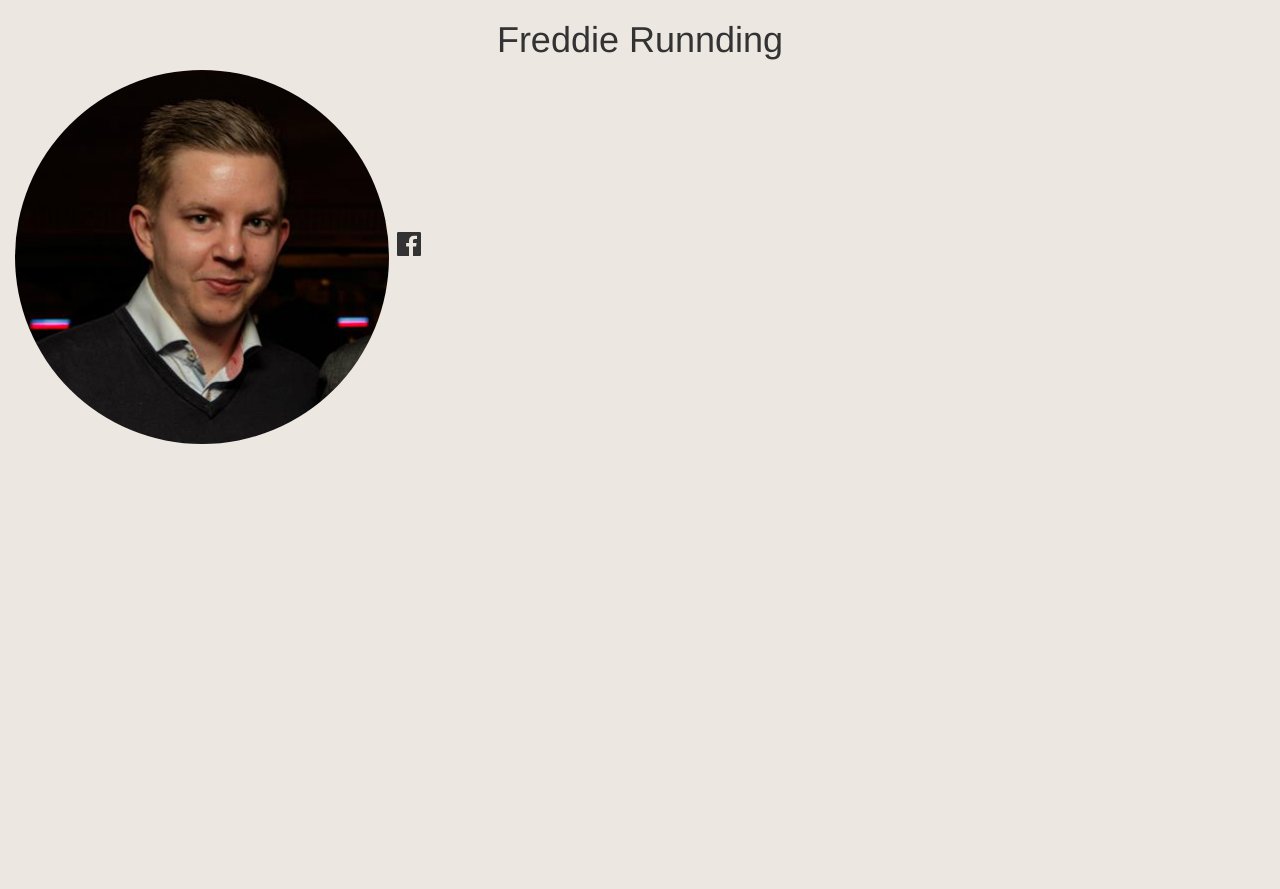
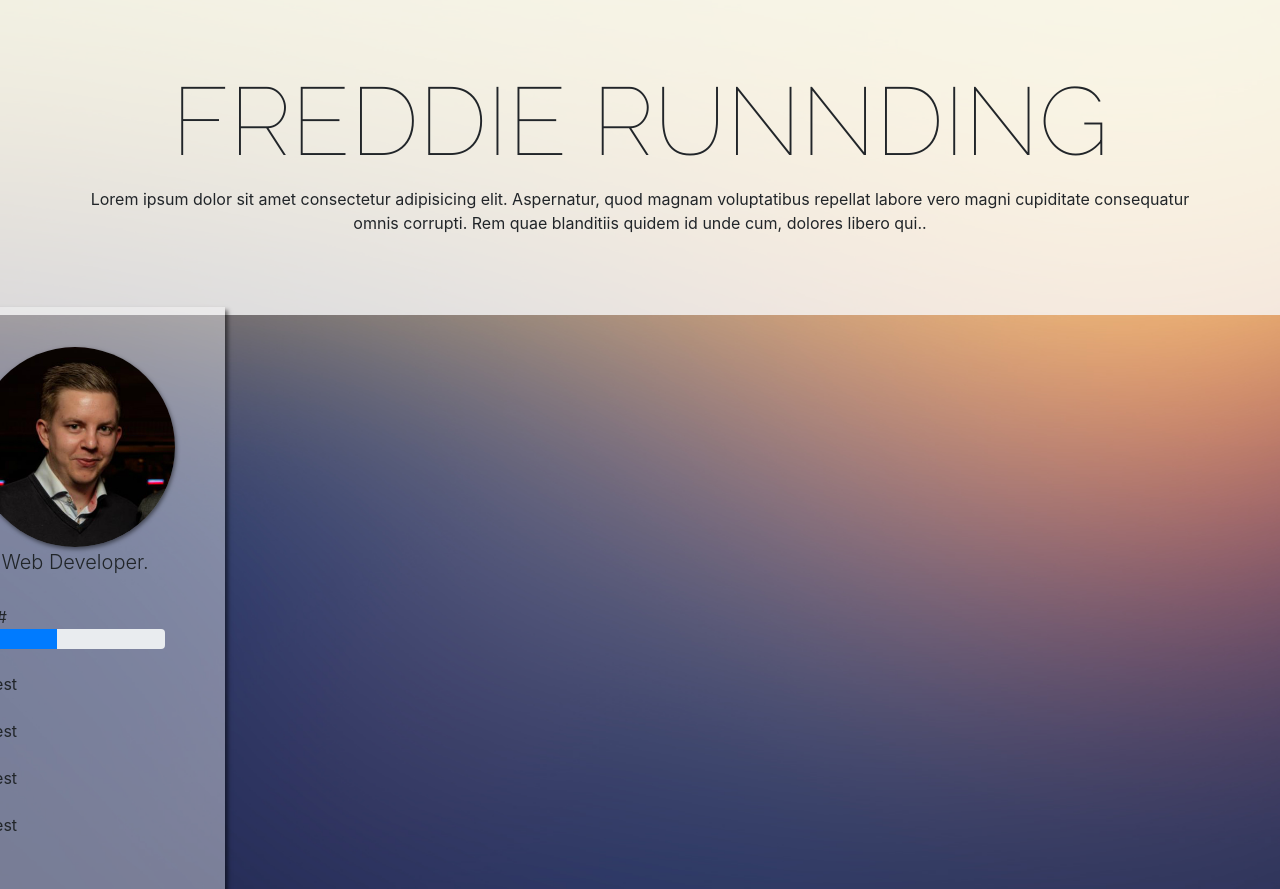
Before and after one commit to ImCheesecake/Resume, a plain HTML site: page index.html in a window 1280 px wide. Before the commit the page ends 800 px from the top, so only its background shows below. Drawn offline with nearby package versions, Linux system fonts and the light colour scheme.

Commit message:
lots of stuff

```diff
--- /dev/null
+++ b/css/style.css
@@ -0,0 +1,43 @@
+body {
+    background: url(/images/1920x10802.jpg);
+    background-size: cover;
+    background-repeat: no-repeat;
+    background-attachment: scroll
+}
+
+.jumbotron{
+    background: rgba(249, 249, 249, 0.8);
+}
+
+.smaller-img {
+    width: 200px;
+    border-radius: 50%
+}
+.container h1{
+    text-align: center;
+    font-family: 'Raleway', sans-serif;
+    font-weight: 100;
+}
+.box{
+    width: 300px;
+    background: rgba(249, 249, 249, 0.4);
+    padding: 40px;
+    text-align: center;
+    margin: auto;
+    margin-left: -10em;
+    margin-top: 5%;
+    box-shadow: 3px 3px 4px rgba(0, 0, 0, .5);
+}
+.box-img{
+    box-shadow: 1px 2px 4px rgba(0, 0, 0, .5);
+}
+.list-group-item{
+    text-align: left;
+    background-color: transparent;
+    border: 0px;
+}
+.card{
+    text-align: left;
+    background-color: transparent;
+    border: 0px;
+}
--- a/index.html
+++ b/index.html
@@ -6,26 +6,44 @@
     <meta name="viewport" content="width=device-width, initial-scale=1, maximum-scale=1, user-scalable=no">
     <meta http-equiv="X-UA-Compatible" content="ie=edge">
     <title>Resume</title>
-    <link rel="stylesheet" href="https://maxcdn.bootstrapcdn.com/bootstrap/3.3.7/css/bootstrap.min.css" integrity="sha384-BVYiiSIFeK1dGmJRAkycuHAHRg32OmUcww7on3RYdg4Va+PmSTsz/K68vbdEjh4u"
+    <link rel="stylesheet" href="https://maxcdn.bootstrapcdn.com/bootstrap/4.1.3/css/bootstrap.min.css">
+    <script src="https://ajax.googleapis.com/ajax/libs/jquery/3.3.1/jquery.min.js"></script>
+    <script src="https://cdnjs.cloudflare.com/ajax/libs/popper.js/1.14.3/umd/popper.min.js"></script>
+    <script src="https://maxcdn.bootstrapcdn.com/bootstrap/4.1.3/js/bootstrap.min.js"></script>
+    <link rel="stylesheet" href="https://use.fontawesome.com/releases/v5.5.0/css/all.css" integrity="sha384-B4dIYHKNBt8Bc12p+WXckhzcICo0wtJAoU8YZTY5qE0Id1GSseTk6S+L3BlXeVIU"
         crossorigin="anonymous">
-    <link rel="stylesheet" href="https://maxcdn.bootstrapcdn.com/bootstrap/3.3.7/css/bootstrap-theme.min.css" integrity="sha384-rHyoN1iRsVXV4nD0JutlnGaslCJuC7uwjduW9SVrLvRYooPp2bWYgmgJQIXwl/Sp"
-        crossorigin="anonymous">
-    <script src="https://maxcdn.bootstrapcdn.com/bootstrap/3.3.7/js/bootstrap.min.js" integrity="sha384-Tc5IQib027qvyjSMfHjOMaLkfuWVxZxUPnCJA7l2mCWNIpG9mGCD8wGNIcPD7Txa"
-        crossorigin="anonymous"></script>
-    <link rel="stylesheet" href="style.css">
+    <link href="https://fonts.googleapis.com/css?family=Raleway:100,200|Roboto:100,300,400" rel="stylesheet">
+    <link rel="stylesheet" href="css/style.css">
+
 
 </head>
 
 <body>
-    <div class="container-fluid">
+    <div class="jumbotron jumbotron-fluid text-center">
+        <div class="container">
+            <h1 class="display-1">FREDDIE RUNNDING</h1>
+            <p>Lorem ipsum dolor sit amet consectetur adipisicing elit. Aspernatur, quod magnam voluptatibus repellat
+                labore vero magni cupiditate consequatur omnis corrupti. Rem quae blanditiis quidem id unde cum,
+                dolores libero qui..</p>
 
-        <h1>Freddie Runnding</h1>
-        <img src="images/profile1.jpg" alt="..." class="img-circle">
-        <ion-icon size="large" name="logo-facebook"></ion-icon>
-
+            <div class="float-left box">
+                <img src="images/profile1.jpg" alt="" class="smaller-img rounded-circle box-img">
+                <p class="lead">Web Developer.</p>
+                <ul class="list-group">
+                    <li class="list-group-item">C#
+                        <div class="progress" style="height: 20px">
+                            <div class="progress-bar" style="width: 40%"></div>
+                        </div>
+                    </li>
+                    <li class="list-group-item">Test</li>
+                    <li class="list-group-item">Test</li>
+                    <li class="list-group-item">Test</li>
+                    <li class="list-group-item">Test</li>
+                </ul>
+            </div>
+        </div>
     </div>
 
-    <script src="https://unpkg.com/ionicons@4.4.7/dist/ionicons.js"></script>
 </body>
 
 </html>
--- a/style.css
+++ /dev/null
@@ -1,6 +0,0 @@
-body{
-    background-color: #ede7e1;
-}
-h1{
-    text-align: center;
-}
```
Also changed, not shown: contact.html (+9 -1 lines), work.html (+21 -0 lines), images/1280x720.jpg (added), images/1366x768.jpg (added), images/1600x900.jpg (added), images/1920x1080.jpg (added), images/1920x10802.jpg (added), images/2560х1440.jpg (added), images/2560х1600.jpg (added).
